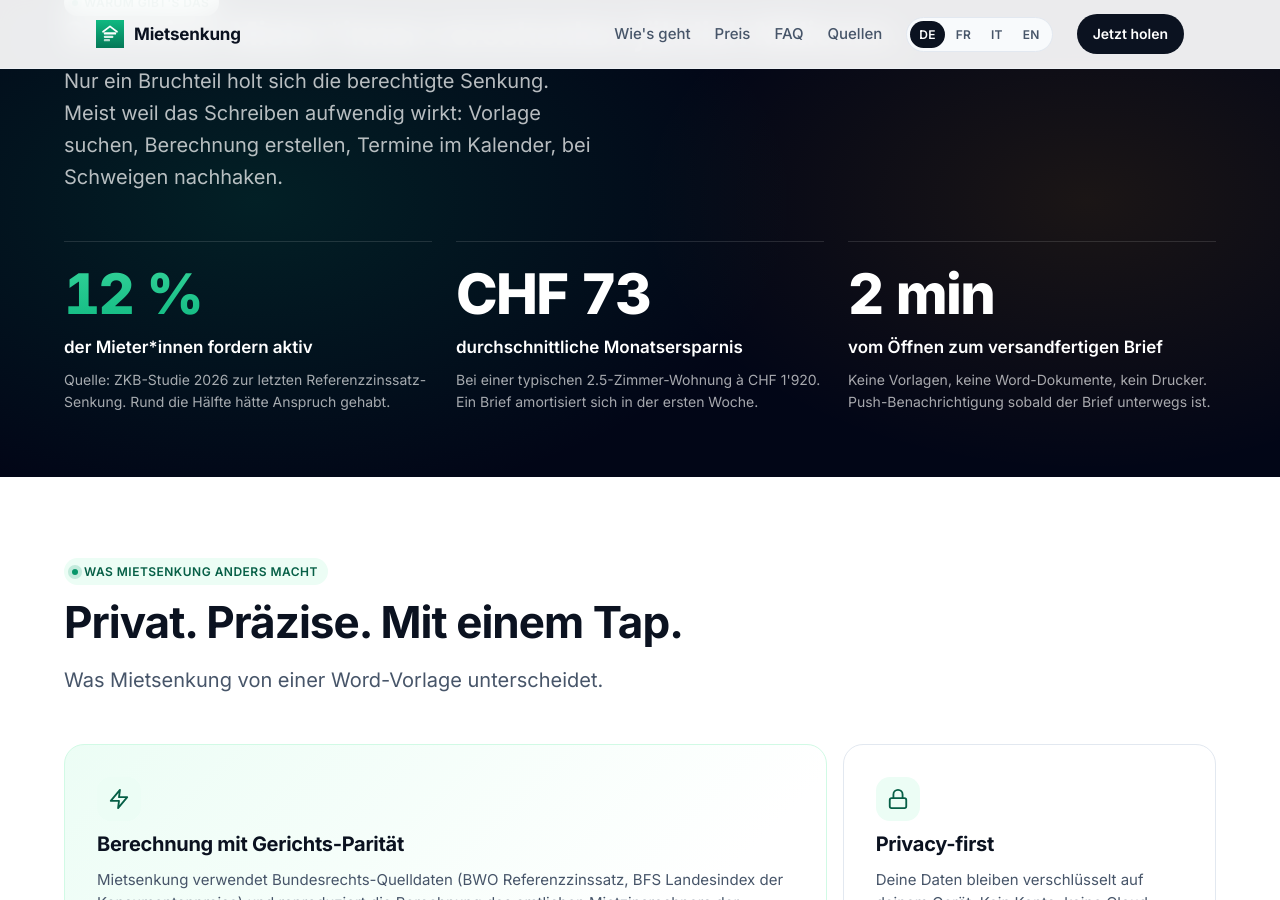
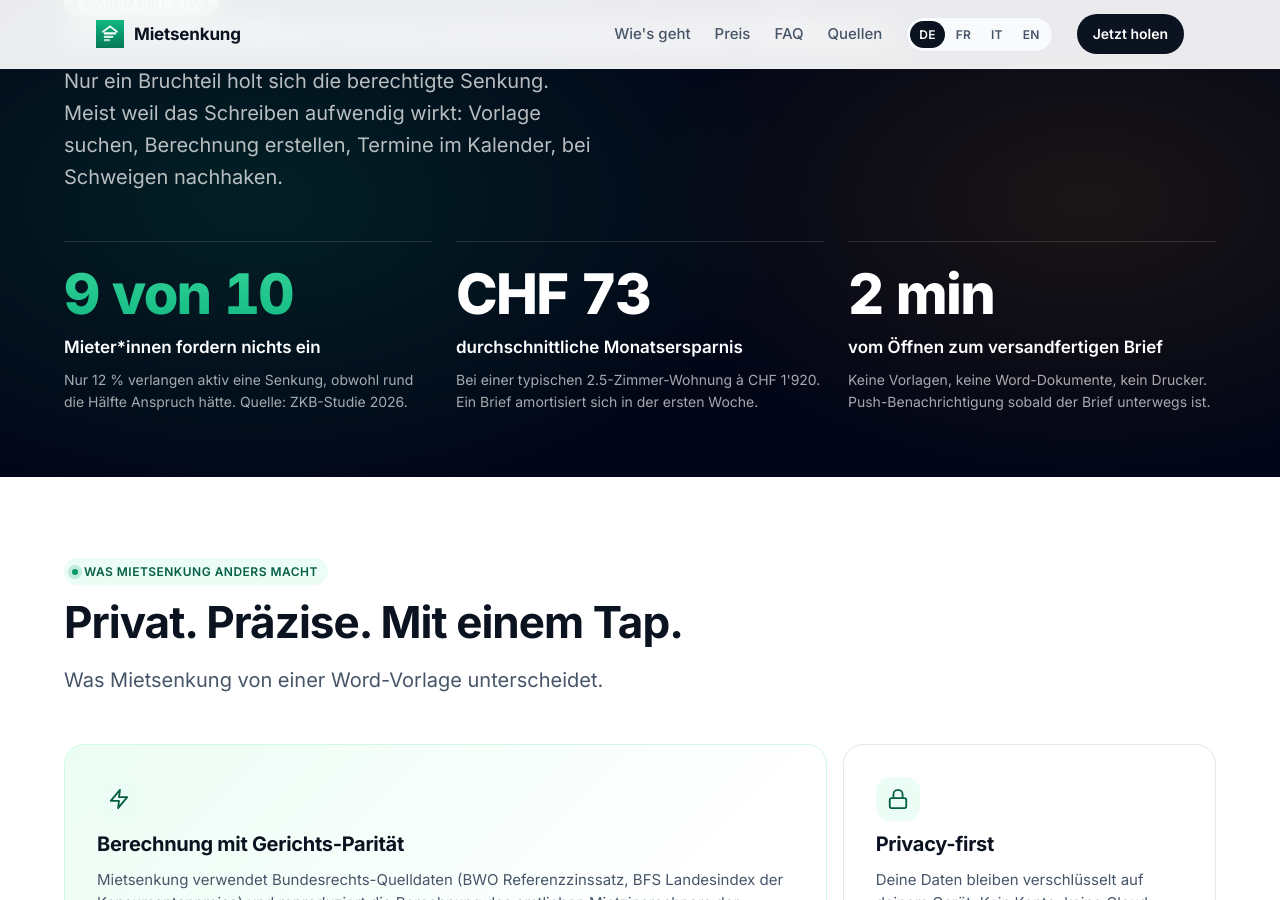
Before and after one commit to mietsenkung-app/mietsenkung-app.github.io, a Jekyll site: the page built from index.md, in a window 1280 px wide and 900 px high, scrolled down 1717 px. Built offline with Jekyll 4.4.1, drawn with Linux system fonts in a browser that asks for light colours.

Commit message:
fix(landing): flip first stat to '9 von 10 fordern nichts ein' — frames the Bedeutung the right way

```diff
--- a/index.md
+++ b/index.md
@@ -177,9 +177,9 @@ permalink: /
 
     <div class="stats__grid">
       <div class="stat" data-reveal>
-        <p class="stat__num"><span class="stat__num--accent">12&nbsp;%</span></p>
-        <p class="stat__label">der Mieter*innen fordern aktiv</p>
-        <p class="stat__desc">Quelle: ZKB-Studie&nbsp;2026 zur letzten Referenzzinssatz-Senkung. Rund die Hälfte hätte Anspruch gehabt.</p>
+        <p class="stat__num"><span class="stat__num--accent">9&nbsp;von&nbsp;10</span></p>
+        <p class="stat__label">Mieter*innen fordern nichts ein</p>
+        <p class="stat__desc">Nur 12 % verlangen aktiv eine Senkung, obwohl rund die Hälfte Anspruch hätte. Quelle: ZKB-Studie&nbsp;2026.</p>
       </div>
       <div class="stat" data-reveal>
         <p class="stat__num">CHF&nbsp;73</p>
```
Also changed, not shown: en/index.md (+3 -3 lines), fr/index.md (+3 -3 lines), it/index.md (+3 -3 lines).
